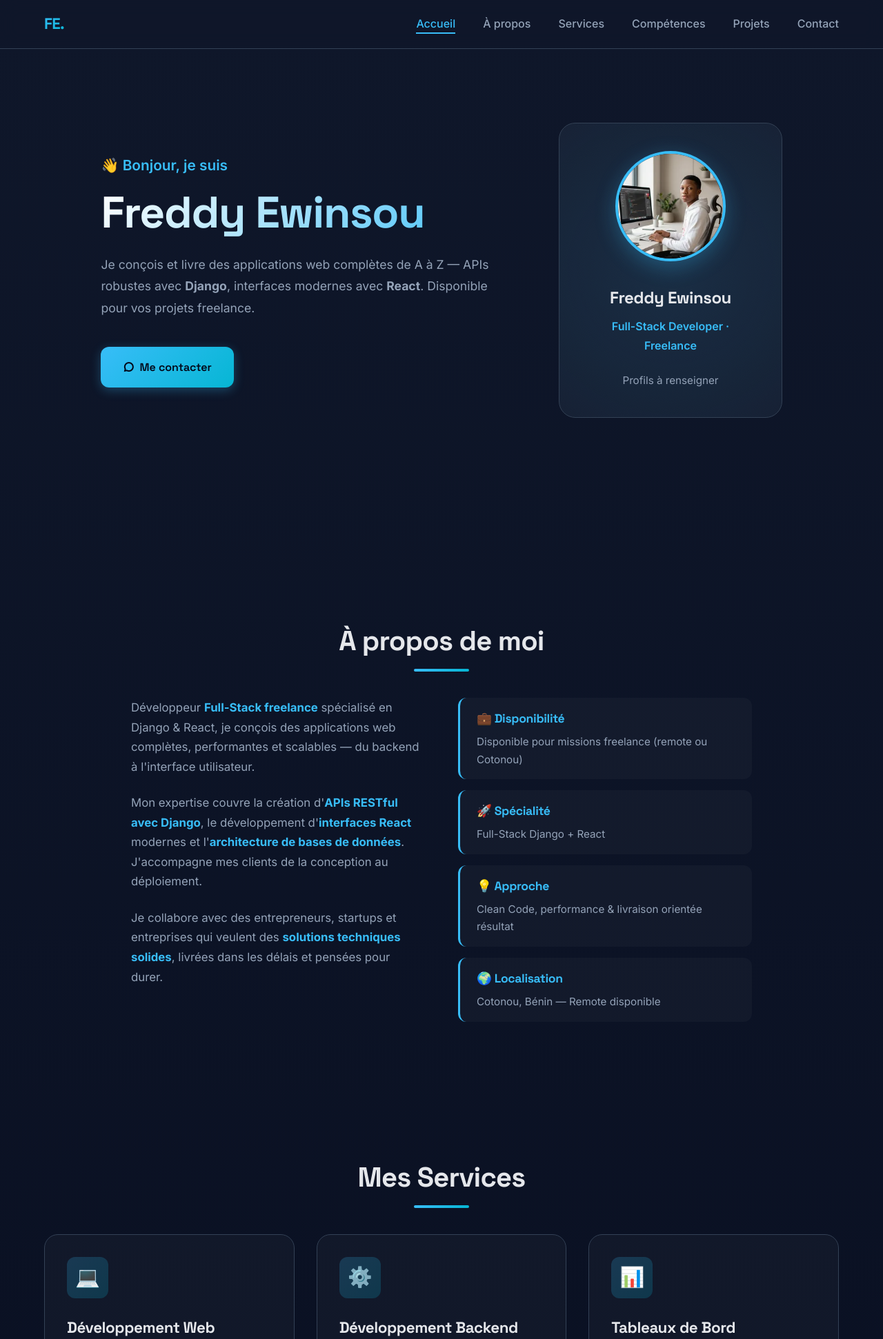
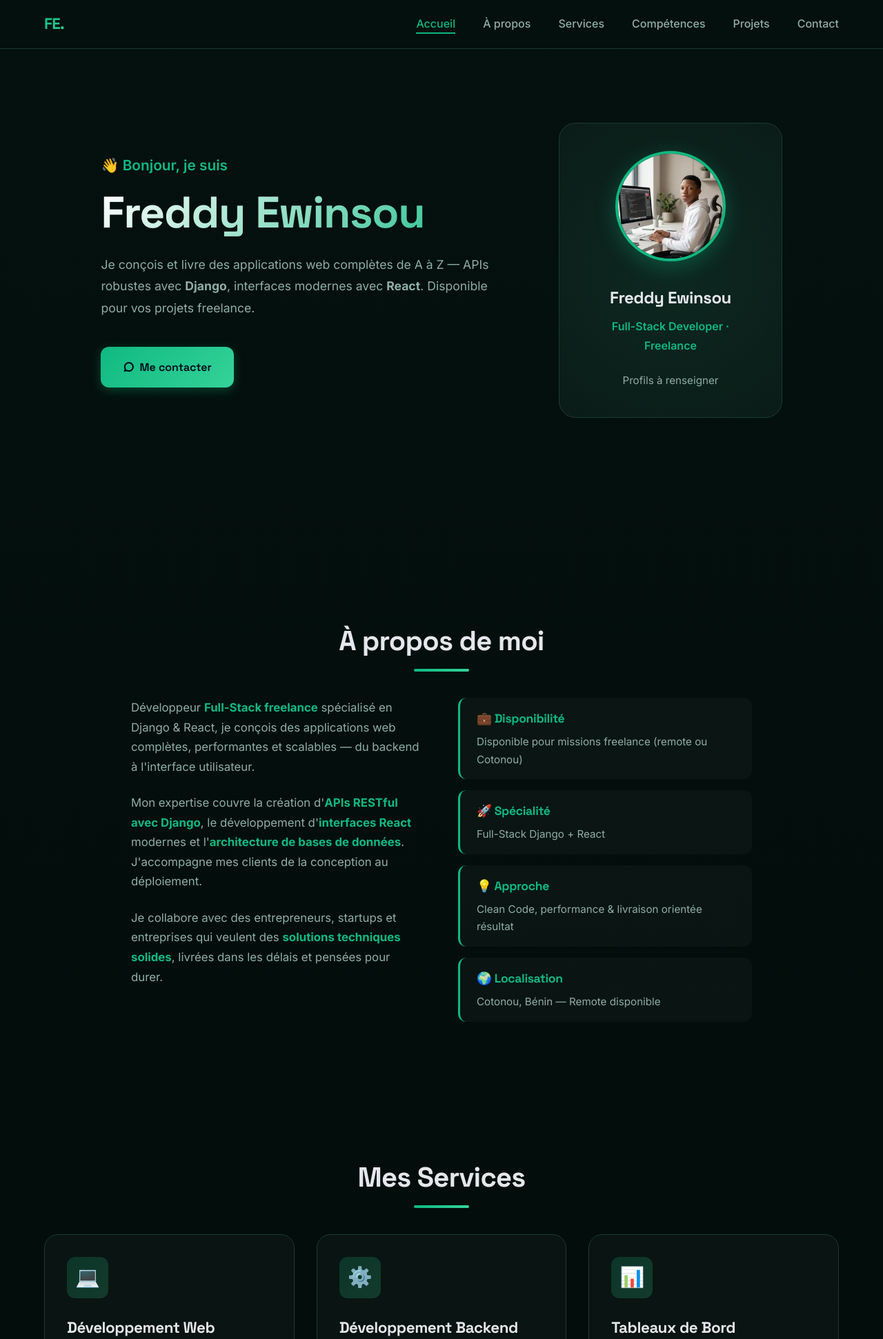
Before and after one commit to esdyol/portfolio, a Django app: page / in a window 1280 px wide. Shown: the top 1942 px of the page at 69% size. Run offline with Django 5.2, Linux system fonts and the light colour scheme; some libraries are stand-ins or nearby versions.

Commit message:
style: update color palette to emerald and glass

```diff
--- a/static/css/style.css
+++ b/static/css/style.css
@@ -1,12 +1,12 @@
 :root {
-  --bg: #0f172a;
-  --bg-soft: #1e293b;
+  --bg: #04110e;
+  --bg-soft: #0d211b;
   --text: #e5e7eb;
-  --text-soft: #94a3b8;
-  --accent: #38bdf8;
-  --accent-dark: #0284c7;
+  --text-soft: #8faea6;
+  --accent: #10b981;
+  --accent-dark: #059669;
   --card-bg: rgba(255,255,255,0.03);
-  --border: #334155;
+  --border: #1a3b32;
 }
 
 /* Visually hidden — accessible to screen readers */
@@ -34,7 +34,7 @@ html {
 
 body {
   font-family: 'Inter', sans-serif;
-  background: linear-gradient(180deg, #0f172a 0%, #020617 100%);
+  background: linear-gradient(180deg, #04110e 0%, #010605 100%);
   color: var(--text);
   line-height: 1.7;
   overflow-x: hidden;
@@ -53,7 +53,7 @@ h1, h2, h3, h4 {
   left: 0;
   width: 0%;
   height: 3px;
-  background: linear-gradient(90deg, var(--accent), #06b6d4);
+  background: linear-gradient(90deg, var(--accent), #34d399);
   z-index: 1000;
   transition: width 0.1s ease;
 }
@@ -64,7 +64,7 @@ header {
   top: 0;
   width: 100%;
   padding: 1rem 0;
-  background: rgba(15, 23, 42, 0.8);
+  background: rgba(4, 17, 14, 0.8);
   backdrop-filter: blur(12px);
   border-bottom: 1px solid var(--border);
   z-index: 999;
@@ -90,7 +90,7 @@ nav {
   font-size: 1.4rem;
   font-weight: 700;
   letter-spacing: -0.03em;
-  background: linear-gradient(135deg, var(--accent), #06b6d4);
+  background: linear-gradient(135deg, var(--accent), #34d399);
   -webkit-background-clip: text;
   -webkit-text-fill-color: transparent;
   background-clip: text;
@@ -169,7 +169,7 @@ h2::after {
   transform: translateX(-50%);
   width: 80px;
   height: 4px;
-  background: linear-gradient(90deg, var(--accent), #06b6d4);
+  background: linear-gradient(90deg, var(--accent), #34d399);
   border-radius: 2px;
 }
 
@@ -253,14 +253,14 @@ h2::after {
 }
 
 .btn-primary {
-  background: linear-gradient(135deg, var(--accent), #06b6d4);
+  background: linear-gradient(135deg, var(--accent), #34d399);
   color: #020617;
-  box-shadow: 0 4px 15px rgba(56, 189, 248, 0.3);
+  box-shadow: 0 4px 15px rgba(16, 185, 129, 0.3);
 }
 
 .btn-primary:hover {
   transform: translateY(-3px);
-  box-shadow: 0 8px 25px rgba(56, 189, 248, 0.4);
+  box-shadow: 0 8px 25px rgba(16, 185, 129, 0.4);
 }
 
 .btn-secondary {
@@ -271,7 +271,7 @@ h2::after {
 
 .btn-secondary:hover {
   border-color: var(--accent);
-  background: rgba(56, 189, 248, 0.1);
+  background: rgba(16, 185, 129, 0.1);
   transform: translateY(-3px);
 }
 
@@ -297,7 +297,7 @@ h2::after {
   right: -50%;
   width: 200%;
   height: 200%;
-  background: radial-gradient(circle, rgba(56, 189, 248, 0.1), transparent 70%);
+  background: radial-gradient(circle, rgba(16, 185, 129, 0.1), transparent 70%);
   animation: rotate 20s linear infinite;
 }
 
@@ -318,7 +318,7 @@ h2::after {
   object-fit: cover;
   margin-bottom: 1.5rem;
   border: 4px solid var(--accent);
-  box-shadow: 0 8px 30px rgba(56, 189, 248, 0.3);
+  box-shadow: 0 8px 30px rgba(16, 185, 129, 0.3);
 }
 
 .profile-card h3 {
@@ -400,7 +400,7 @@ h2::after {
 
 .skill-item:hover {
   transform: translateX(10px);
-  background: rgba(56, 189, 248, 0.1);
+  background: rgba(16, 185, 129, 0.1);
 }
 
 .skill-item h4 {
@@ -438,7 +438,7 @@ h2::after {
   left: 0;
   width: 100%;
   height: 4px;
-  background: linear-gradient(90deg, var(--accent), #06b6d4);
+  background: linear-gradient(90deg, var(--accent), #34d399);
   transform: scaleX(0);
   transform-origin: left;
   transition: transform 0.4s ease;
@@ -457,7 +457,7 @@ h2::after {
 .card-icon {
   width: 60px;
   height: 60px;
-  background: linear-gradient(135deg, rgba(56, 189, 248, 0.2), rgba(6, 182, 212, 0.2));
+  background: linear-gradient(135deg, rgba(16, 185, 129, 0.2), rgba(52, 211, 153, 0.2));
   border-radius: 12px;
   display: flex;
   align-items: center;
@@ -509,7 +509,7 @@ h2::after {
   content: '';
   position: absolute;
   inset: 0;
-  background: linear-gradient(135deg, rgba(56, 189, 248, 0.1), transparent);
+  background: linear-gradient(135deg, rgba(16, 185, 129, 0.1), transparent);
 }
 
 .project-image img {
@@ -549,8 +549,8 @@ h2::after {
 .tech-tag {
   font-family: 'Space Grotesk', 'Inter', sans-serif;
   padding: 0.4rem 0.9rem;
-  background: rgba(56, 189, 248, 0.1);
-  border: 1px solid rgba(56, 189, 248, 0.3);
+  background: rgba(16, 185, 129, 0.1);
+  border: 1px solid rgba(16, 185, 129, 0.3);
   border-radius: 20px;
   font-size: 0.85rem;
   color: var(--accent);
@@ -658,7 +658,7 @@ button.btn {
 input:focus, textarea:focus {
   outline: none;
   border-color: var(--accent);
-  box-shadow: 0 0 0 3px rgba(56, 189, 248, 0.1);
+  box-shadow: 0 0 0 3px rgba(16, 185, 129, 0.1);
 }
 
 textarea {
@@ -806,7 +806,7 @@ footer p {
     width: min(75vw, 320px);
     height: 100vh;
     height: 100dvh;
-    background: rgba(15, 23, 42, 0.97);
+    background: rgba(4, 17, 14, 0.97);
     backdrop-filter: blur(20px);
     flex-direction: column;
     align-items: center;
```
Also changed, not shown: templates/404.html (+5 -5 lines).
